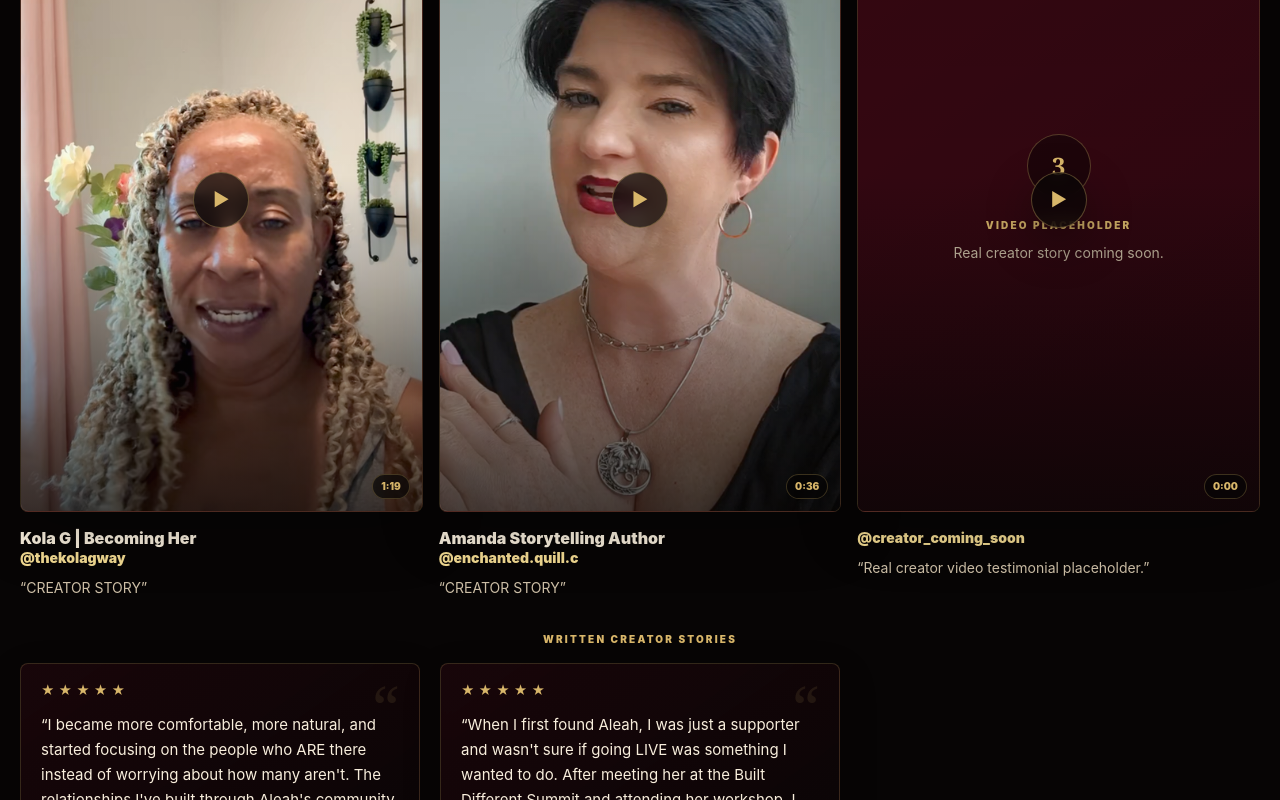
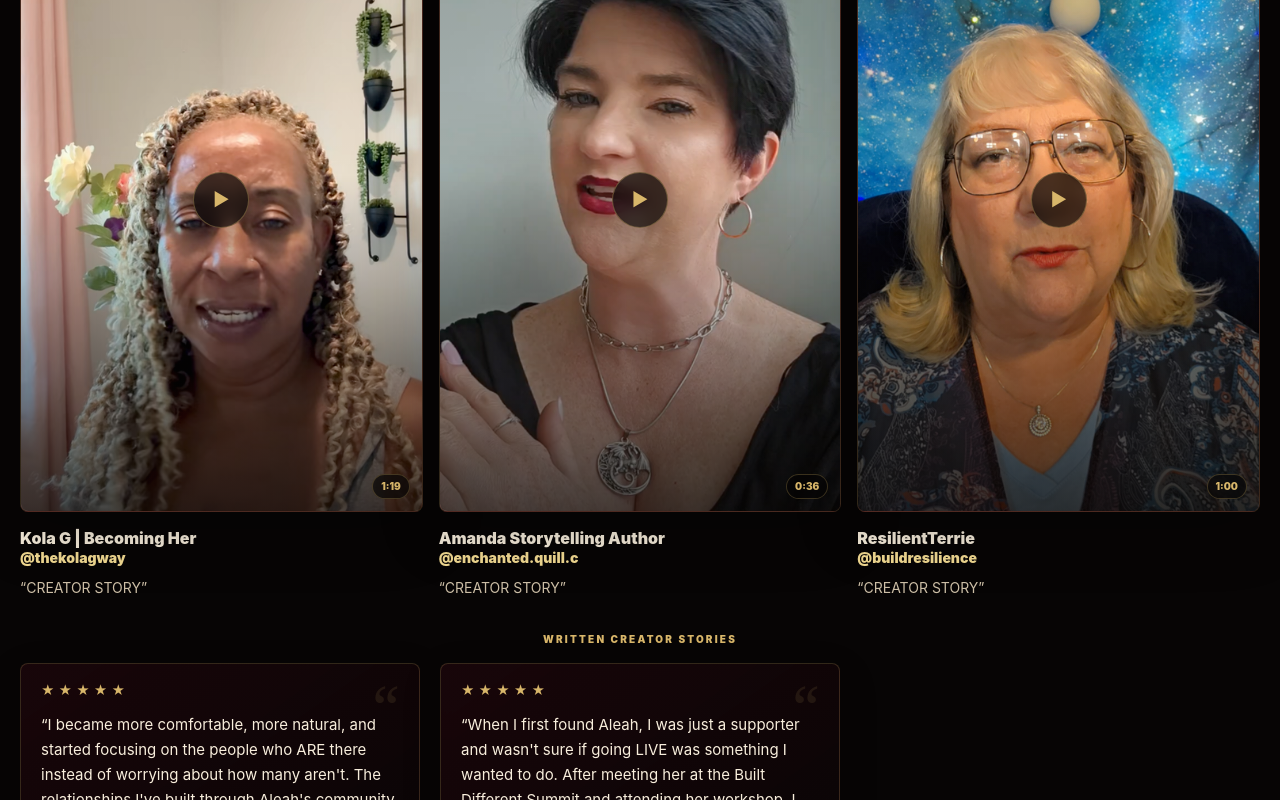
Before and after one commit to roseagencylive/rose-agency-website, a Next.js app: page / in a window 1280 px wide. Shown: the part 1240-2040 px from the top of the page. Built offline with nearby package versions, Linux system fonts and the light colour scheme.

Commit message:
Add ResilientTerrie video testimonial

```diff
--- a/components/testimonials-section.tsx
+++ b/components/testimonials-section.tsx
@@ -30,9 +30,12 @@ const videoTestimonials: VideoTestimonial[] = [
     posterSrc: '/images/amanda-storytelling-author-testimonial-poster.png',
   },
   {
-    handle: '@creator_coming_soon',
-    quote: 'Real creator video testimonial placeholder.',
-    duration: '0:00',
+    displayName: 'ResilientTerrie',
+    handle: '@buildresilience',
+    quote: 'CREATOR STORY',
+    duration: '1:00',
+    videoSrc: '/videos/resilientterrie-testimonial.mp4',
+    posterSrc: '/images/resilientterrie-testimonial-poster.png',
   },
 ];
 
```
Also changed, not shown: public/images/resilientterrie-testimonial-poster.png (added), 1 other file (tests, documents, lock files or other folders).
